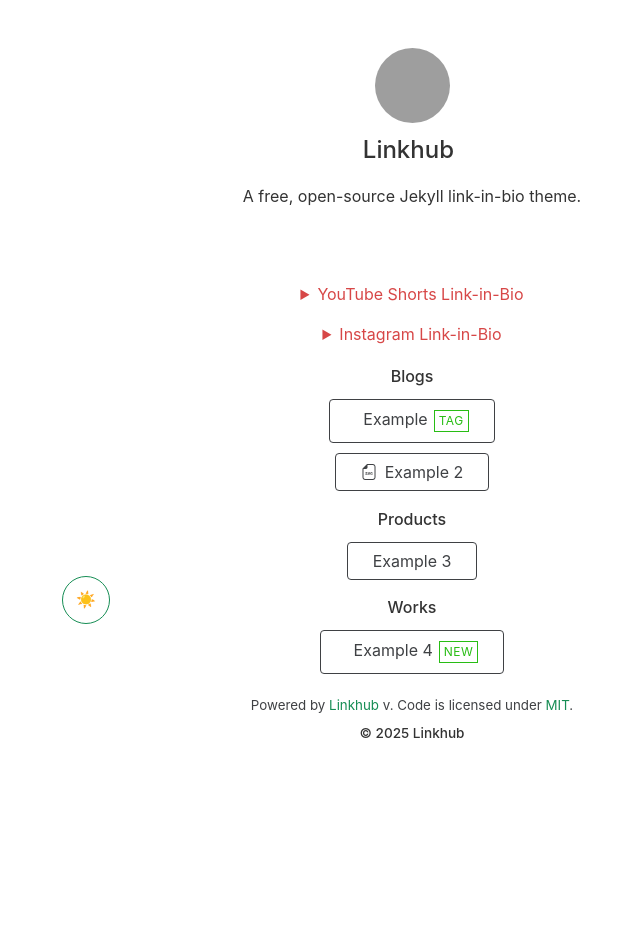
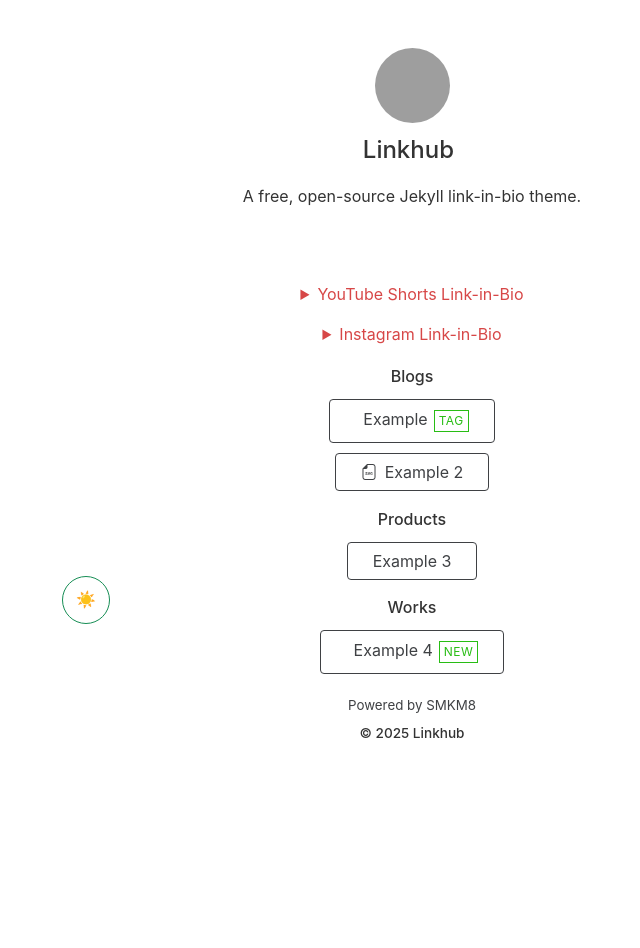
Before and after one commit to krupuk1/jebell, a Jekyll site: the page built from index.html, in a window 1280 px wide. Shown: the whole page, without its empty margins (228-868 px from the left). Built offline with Jekyll 4.4.1, drawn with Linux system fonts in a browser that asks for light colours; nearby versions of some CDN libraries; grey boxes are pictures that could not be loaded.

Commit message:
Update footer.html

```diff
--- a/_includes/footer.html
+++ b/_includes/footer.html
@@ -1,6 +1,4 @@
 <footer class="text-center">
-    <small class="text-grey">Powered by <a href="https://github.com/digitalmalayali/linkhub-jekyll-theme"
-        target="_blank">Linkhub</a> v{{ theme.version }}. Code is licensed under <a
-            href="https://github.com/digitalmalayali/linkhub-jekyll-theme/blob/main/LICENSE.txt" target="_blank">MIT</a>.</small>
+    <small class="text-grey">Powered by SMKM8</small>
     <h3>© {{ "now" | date: "%Y" }} {{ site.name }}</h3>
 </footer>
```
